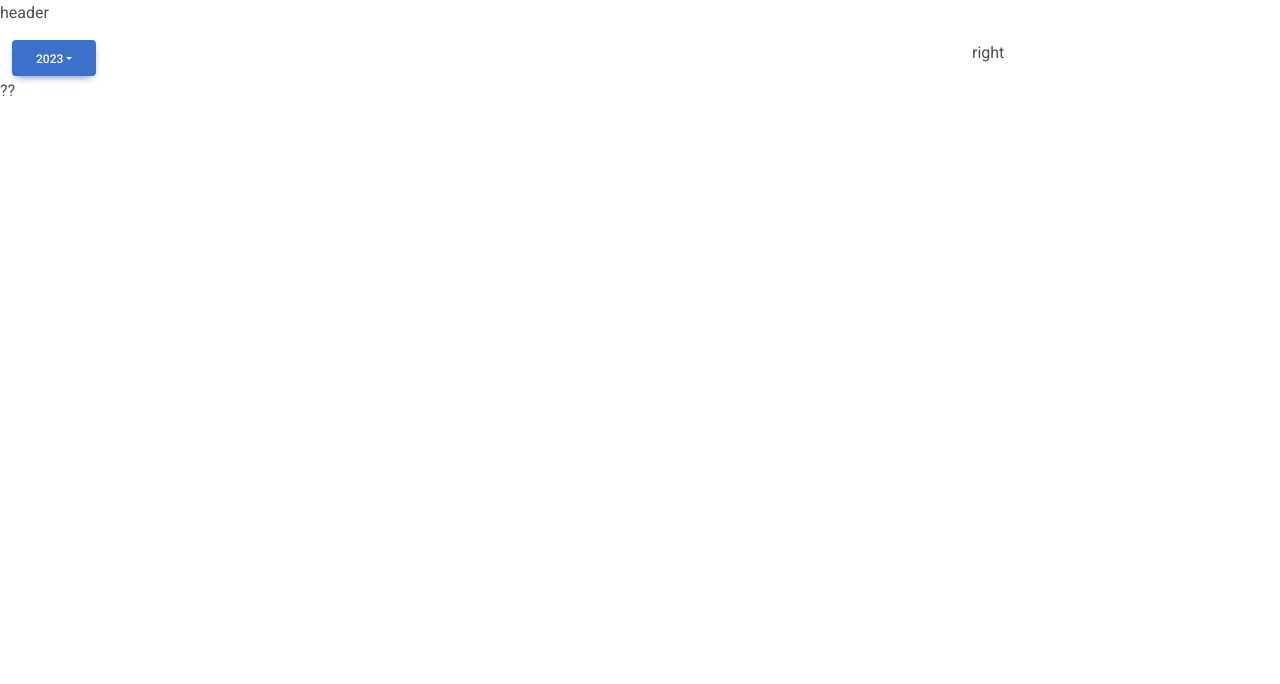
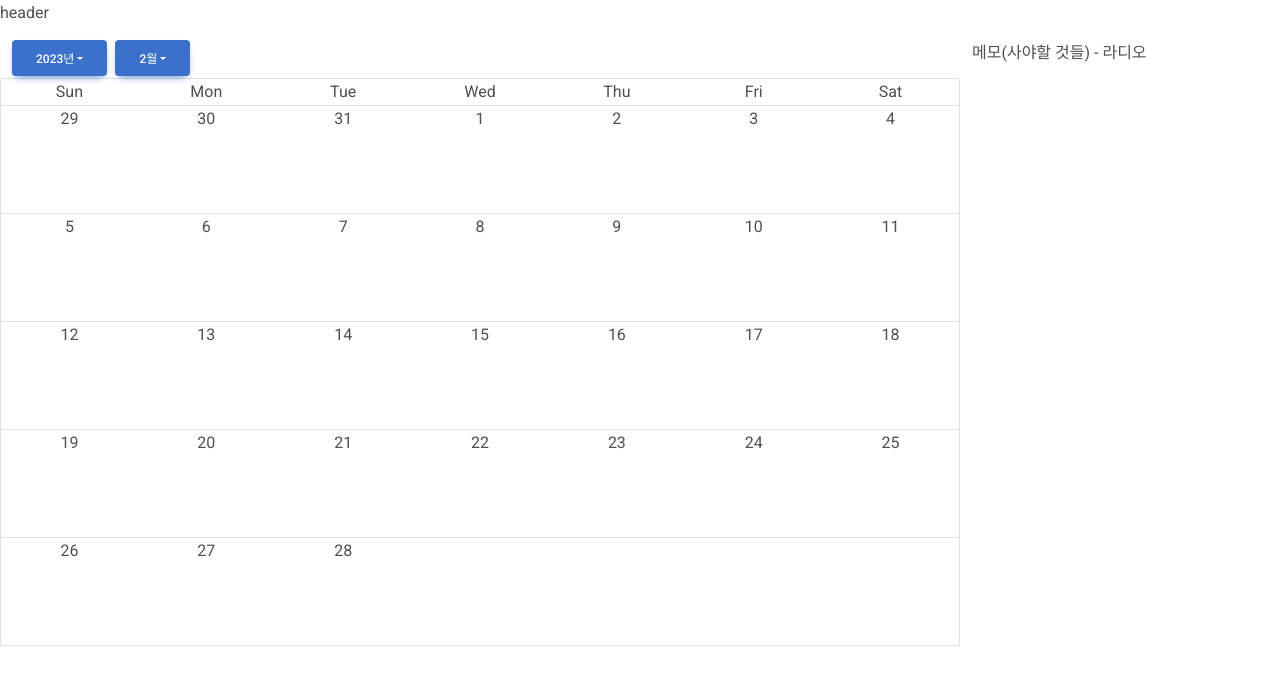
Before and after one commit to Mosquito06/Mosquito06-chinchinne-front-service, a React (Create React App) app: page / in a window 1280 px wide. Shown: the top 684 px of the page. Built offline with nearby package versions, Linux system fonts and the light colour scheme; sample sign-in values are in the browser's storage.

Commit message:
calendar

```diff
--- /dev/null
+++ b/src/components/item/common/MyCalendar.js
@@ -0,0 +1,106 @@
+import React, { useRef, useState, useContext, useEffect } from 'react';
+import MyDate from 'components/item/common/MyDate';
+import { MDBContainer, MDBRow, MDBCol } from 'mdb-react-ui-kit';
+
+function MyCalendar( { year, month })
+{
+    const [date, setDate] = useState([]);
+
+
+    const init = () =>
+    {
+        const lastM = new Date(year, month, 0);
+        const curStart = new Date(year, month, 1);
+        const curEnd = new Date(year, month + 1, 0);
+        const list = [];
+
+        let pos = curStart.getDay();
+
+        for(let i = 0; pos > 0; pos--, i++)
+        {
+            list[pos - 1] = lastM.getDate() - i;
+        }
+
+        for(let i = 0; i < curEnd.getDate(); i++)
+        {
+            list.push(i + 1);
+        }
+
+        console.log(list);
+
+        setDate(list);
+    }
+
+    useEffect( () =>
+    {
+        init();
+
+    }, [])
+
+    return (
+        <MDBContainer className={'h-100 square border-top'}>
+            <MDBRow className='text-center square border-start border-bottom border-end' >
+                <MDBCol>Sun</MDBCol>
+                <MDBCol>Mon</MDBCol>
+                <MDBCol>Tue</MDBCol>
+                <MDBCol>Wed</MDBCol>
+                <MDBCol>Thu</MDBCol>
+                <MDBCol>Fri</MDBCol>
+                <MDBCol>Sat</MDBCol>
+            </MDBRow>
+            {
+                (() =>
+                {
+                    const tmp = [...date];
+                    let elments = [], list = [];
+
+                    for(let i = 0; i < date.length; i++)
+                    {
+                        list.push
+                        (
+                            <MyDate date={ date[i] }/>
+                        )
+
+                        tmp.pop();
+
+                        if( list.length === 7 || tmp.length === 0 )
+                        {
+                            elments.push
+                            (
+                                <MDBRow className='square border-start border-bottom border-end' style={ { height : '15%'} }>
+                                    {
+                                        (() =>
+                                        {
+                                            let repeat = 7 - list.length;
+
+                                            while( repeat > 0 )
+                                            {
+                                                list.push
+                                                (
+                                                    <MyDate />
+                                                );
+
+                                                repeat--;
+                                            }
+
+                                            return list.map( myDate =>
+                                            {
+                                                return myDate;
+                                            })
+                                        })()
+                                    }
+                                </MDBRow>
+                            )
+
+                            list = [];
+                        }
+                    }
+
+                    return elments;
+                })()
+            }
+        </MDBContainer>
+    )
+}
+
+export default MyCalendar;
--- /dev/null
+++ b/src/components/item/common/MyDate.js
@@ -0,0 +1,20 @@
+import { MDBContainer, MDBRow, MDBCol } from 'mdb-react-ui-kit';
+
+// 친친 요구사항
+// 1. 달력 내용에 수입 총계(파랑), 지출 총계(빨강) 표현
+// 2. 총계 클릭 시, 내용 팝업 표출
+
+function MyDate( { date })
+{
+    return (
+        <MDBCol className=''>
+             <MDBContainer >
+                <MDBRow className='justify-content-center'>
+                    { date }
+                </MDBRow>
+             </MDBContainer>
+        </MDBCol>
+    )
+}
+
+export default MyDate;
--- /dev/null
+++ b/src/components/item/main/Left.js
@@ -0,0 +1,57 @@
+import React, { useEffect, useState } from 'react';
+import { COMMON_TEXT } from 'module/CommonCode';
+import MyCalendar from 'components/item/common/MyCalendar';
+import { MDBRow, MDBDropdown, MDBDropdownItem, MDBDropdownMenu, MDBDropdownToggle  } from 'mdb-react-ui-kit';
+
+function Left()
+{
+    const [calendar, setCalendar] = useState(
+    {
+         year : new Date().getFullYear()
+        ,month : new Date().getMonth()
+    })
+
+    return (
+        <>
+            <MDBRow style={{ height : '5%'}} >
+                <div style={{ display : 'inline-flex'}}>
+                    <MDBDropdown>
+                        <MDBDropdownToggle>{ calendar.year  + COMMON_TEXT.YEAR }</MDBDropdownToggle>
+                        <MDBDropdownMenu>
+                            <MDBDropdownItem childTag='button' className='dropdown-item'>Action</MDBDropdownItem>
+                            <MDBDropdownItem childTag='button' className='dropdown-item'>Another action</MDBDropdownItem>
+                            <MDBDropdownItem childTag='button' className='dropdown-item'>Something else here</MDBDropdownItem>
+                        </MDBDropdownMenu>
+                    </MDBDropdown>
+                    <MDBDropdown style={{marginLeft : '0.5rem'}}>
+                        <MDBDropdownToggle>{ ( calendar.month + 1 ) + COMMON_TEXT.MONTH }</MDBDropdownToggle>
+                        <MDBDropdownMenu>
+                            {
+                                (() =>
+                                {
+                                    const month = [];
+
+                                    for(let i = 0; i < 12; i++)
+                                    {
+                                        month.push
+                                        (
+                                            <MDBDropdownItem key={i} childTag='button' className={'dropdown-item' + ( calendar.month === i ? ' active' : '' ) } value={i}>{ i + 1 + COMMON_TEXT.MONTH }</MDBDropdownItem>
+                                        )
+                                    }
+
+                                    return month;
+                                })()
+                            }
+                        </MDBDropdownMenu>
+                    </MDBDropdown>
+                </div>
+            </MDBRow>
+
+            <MDBRow className='' style={{ height : '95%'}}>
+                <MyCalendar year={ calendar.year } month={ calendar.month }/>
+            </MDBRow>
+        </>
+    )
+}
+
+export default Left;
--- /dev/null
+++ b/src/components/item/main/Right.js
@@ -0,0 +1,12 @@
+import React, { useEffect, useState } from 'react';
+
+function Right()
+{
+    return (
+        <>
+            메모(사야할 것들) - 라디오
+        </>
+    )
+}
+
+export default Right;
--- a/src/components/menu/Main.js
+++ b/src/components/menu/Main.js
@@ -1,13 +1,11 @@
-import React from 'react';
-import Axios from 'axios';
+import React, { useEffect, useState } from 'react';
+import Left from 'components/item/main/Left';
+import Right from 'components/item/main/Right';
 
-import { useQuery, useMutation, useQueryClient } from 'react-query';
-import { MDBContainer, MDBRow, MDBCol, MDBDropdown, MDBDropdownItem, MDBDropdownMenu, MDBDropdownToggle  } from 'mdb-react-ui-kit';
+import { MDBContainer, MDBRow, MDBCol } from 'mdb-react-ui-kit';
 
-function Login()
+function Main()
 {
-
-
     return (
         <MDBContainer className='vh-100' fluid>
             <MDBRow style={{ height : '5%'}}>
@@ -15,28 +13,14 @@ function Login()
             </MDBRow>
             <MDBRow className='' style={{ height : '95%'}}>
                 <MDBCol className='col-9' style={{ height : '100%'}}>
-                    <MDBRow style={{ height : '5%'}} >
-                        <MDBDropdown>
-                            <MDBDropdownToggle>2023</MDBDropdownToggle>
-                            <MDBDropdownMenu>
-                                <MDBDropdownItem childTag='button' className='dropdown-item'>Action</MDBDropdownItem>
-                                <MDBDropdownItem childTag='button' className='dropdown-item'>Another action</MDBDropdownItem>
-                                <MDBDropdownItem childTag='button' className='dropdown-item'>Something else here</MDBDropdownItem>
-                            </MDBDropdownMenu>
-                        </MDBDropdown>
-                    </MDBRow>
-                    <MDBRow className='' style={{ height : '95%'}}>
-                        ??
-
-
-                    </MDBRow>
+                    <Left />
                 </MDBCol>
                 <MDBCol>
-                    right
+                    <Right />
                 </MDBCol>
             </MDBRow>
         </MDBContainer>
     )
 }
 
-export default Login;
+export default Main;
--- a/src/index.js
+++ b/src/index.js
@@ -5,9 +5,9 @@ import reportWebVitals from './reportWebVitals';
 
 const root = ReactDOM.createRoot(document.getElementById('root'));
 root.render(
-  <React.StrictMode>
+  // <React.StrictMode>
     <App />
-  </React.StrictMode>
+  // </React.StrictMode>
 );
 
 // If you want to start measuring performance in your app, pass a function
--- a/src/module/CommonCode.js
+++ b/src/module/CommonCode.js
@@ -0,0 +1,5 @@
+export const COMMON_TEXT =
+{
+     YEAR : '년'
+    ,MONTH : '월'
+}
```
